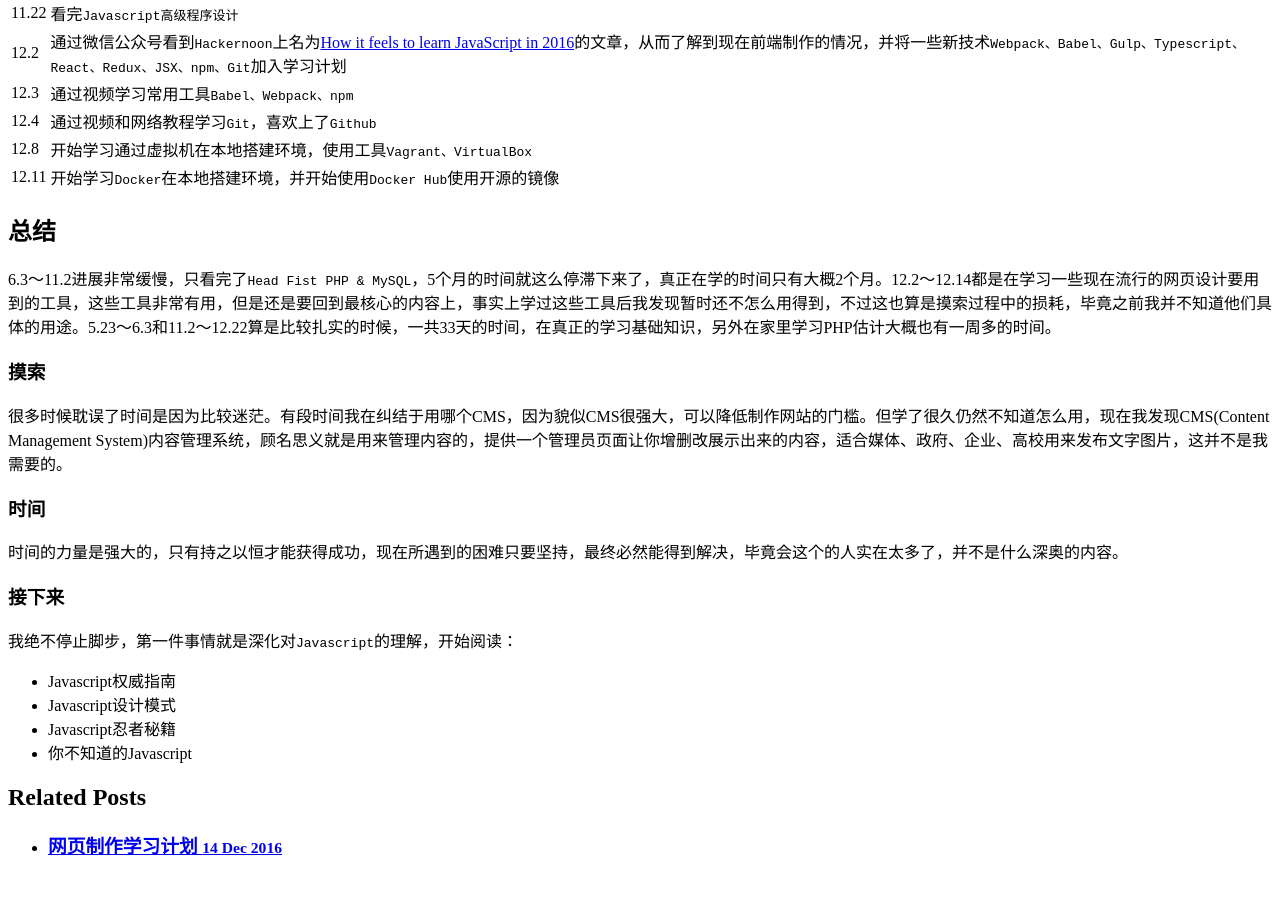
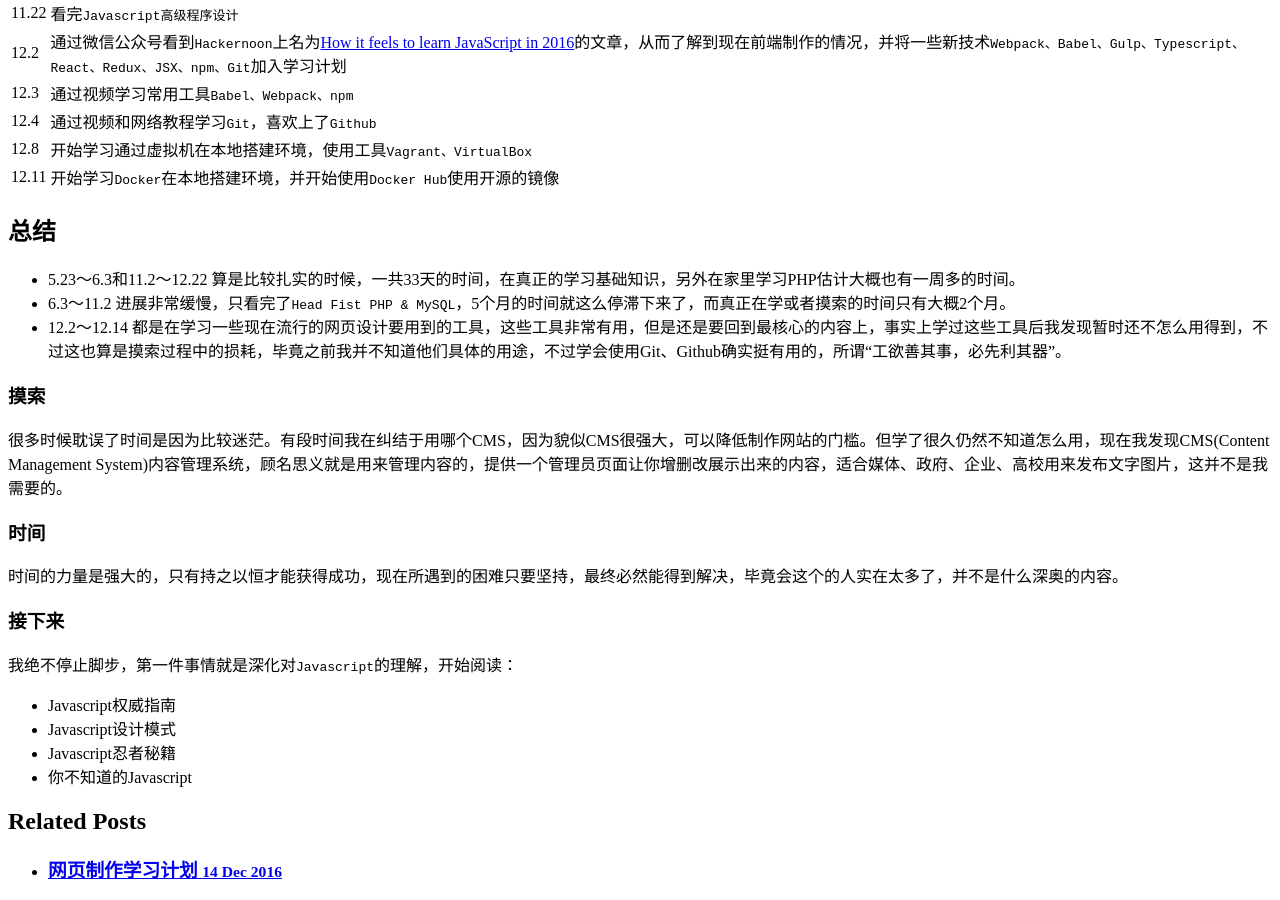
Before and after one commit to jasonzhouu/old-github-pages, a Jekyll site: the page built from _posts/2016-12-14-front-end-learning-path-in-2016.md, in a window 1280 px wide and 900 px high, scrolled down 577 px. Built offline with Jekyll 4.4.1, drawn with Linux system fonts in a browser that asks for light colours; comment, search, counter and statistics services are not loaded; before the commit the page ends 1453 px from its top, so only the background shows below that.

Commit message:
Update 2016-12-14-front-end-learning-path-in-2016.md

```diff
--- a/_posts/2016-12-14-front-end-learning-path-in-2016.md
+++ b/_posts/2016-12-14-front-end-learning-path-in-2016.md
@@ -23,7 +23,9 @@ title: "2016年网页制作学习路径"
 12.11 | 开始学习`Docker`在本地搭建环境，并开始使用`Docker Hub`使用开源的镜像
 
 ## 总结
-6.3～11.2进展非常缓慢，只看完了`Head Fist PHP & MySQL`，5个月的时间就这么停滞下来了，真正在学的时间只有大概2个月。12.2～12.14都是在学习一些现在流行的网页设计要用到的工具，这些工具非常有用，但是还是要回到最核心的内容上，事实上学过这些工具后我发现暂时还不怎么用得到，不过这也算是摸索过程中的损耗，毕竟之前我并不知道他们具体的用途。5.23～6.3和11.2～12.22算是比较扎实的时候，一共33天的时间，在真正的学习基础知识，另外在家里学习PHP估计大概也有一周多的时间。
+* 5.23～6.3和11.2～12.22 算是比较扎实的时候，一共33天的时间，在真正的学习基础知识，另外在家里学习PHP估计大概也有一周多的时间。
+* 6.3～11.2 进展非常缓慢，只看完了`Head Fist PHP & MySQL`，5个月的时间就这么停滞下来了，而真正在学或者摸索的时间只有大概2个月。
+* 12.2～12.14 都是在学习一些现在流行的网页设计要用到的工具，这些工具非常有用，但是还是要回到最核心的内容上，事实上学过这些工具后我发现暂时还不怎么用得到，不过这也算是摸索过程中的损耗，毕竟之前我并不知道他们具体的用途，不过学会使用Git、Github确实挺有用的，所谓“工欲善其事，必先利其器”。
 
 ### 摸索
 很多时候耽误了时间是因为比较迷茫。有段时间我在纠结于用哪个CMS，因为貌似CMS很强大，可以降低制作网站的门槛。但学了很久仍然不知道怎么用，现在我发现CMS(Content Management System)内容管理系统，顾名思义就是用来管理内容的，提供一个管理员页面让你增删改展示出来的内容，适合媒体、政府、企业、高校用来发布文字图片，这并不是我需要的。
```
